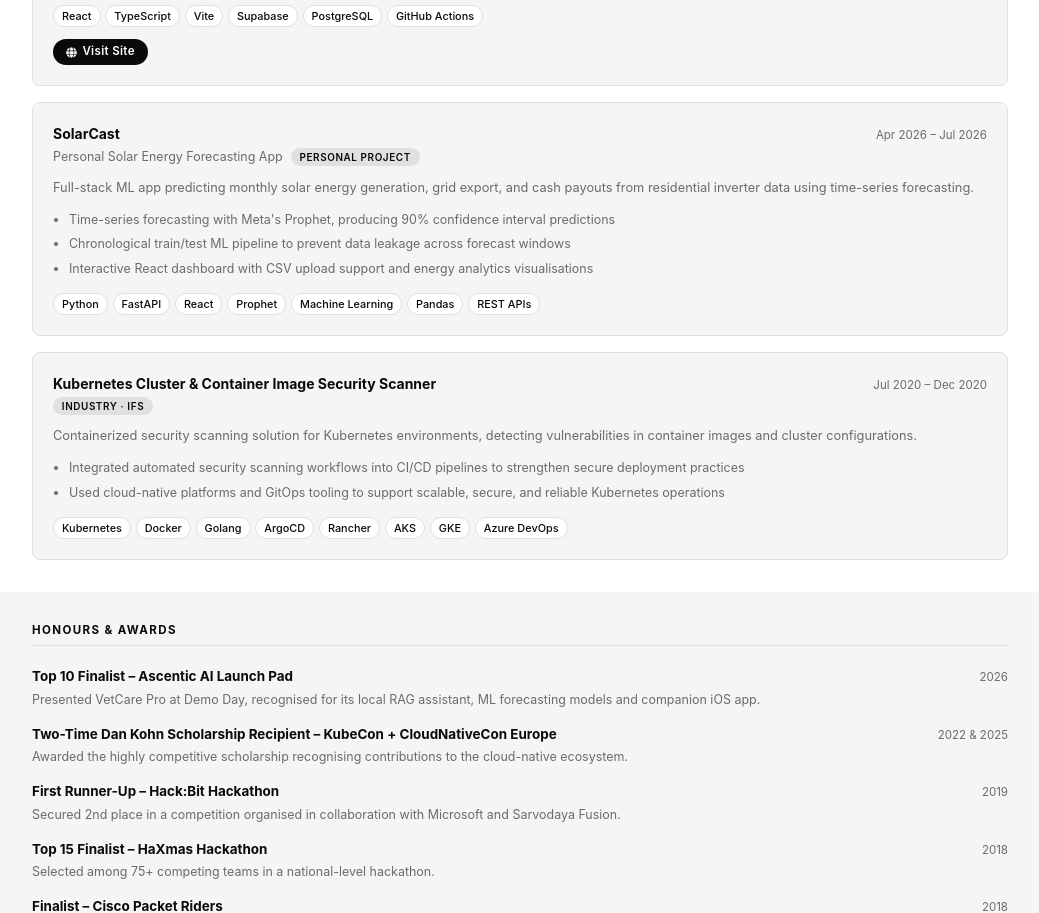
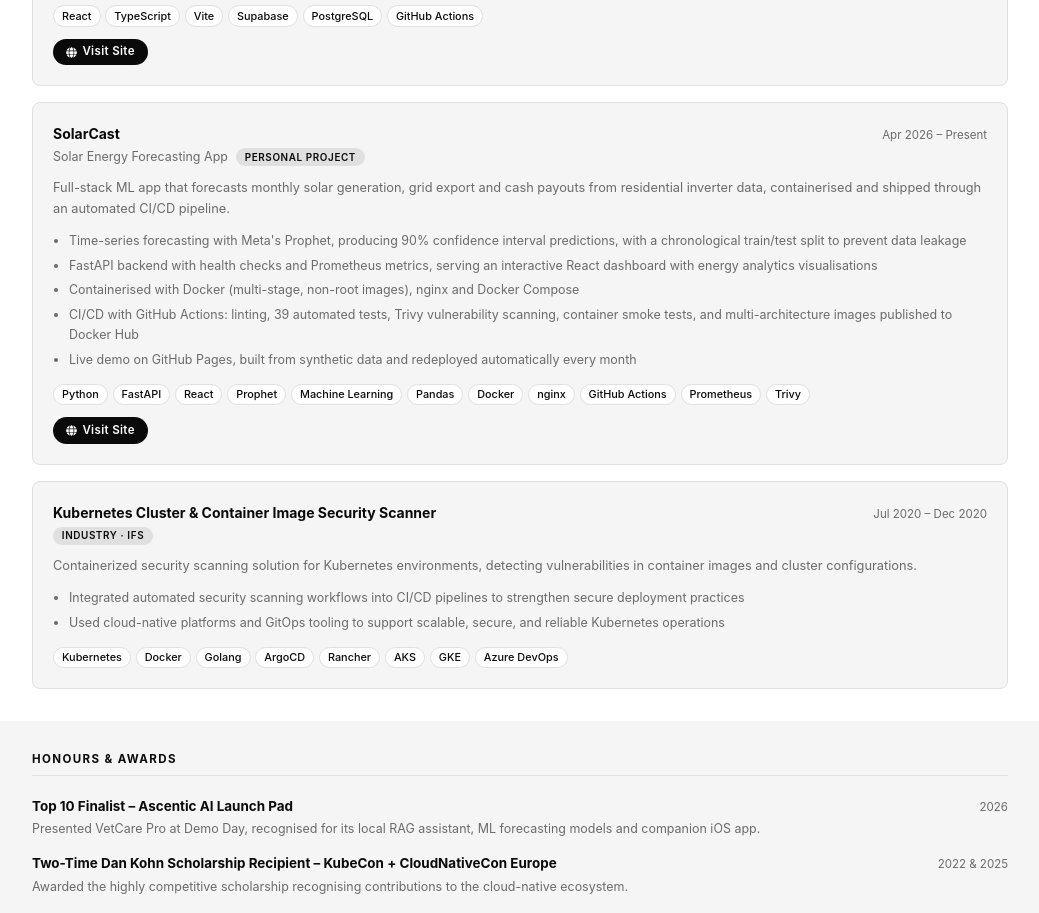
Before and after one commit to kalharatennakoon/kalharatennakoon.github.io, a React (Vite) app: page / in a window 1280 px wide. Shown: the part 2040-2953 px from the top of the page, without its empty margins (120-1159 px from the left). Built offline with nearby package versions, Linux system fonts and the light colour scheme.

Commit message:
feat: update 'SolarCast' project details with enhanced summary, highlights, and technologies

```diff
--- a/src/components/Projects.tsx
+++ b/src/components/Projects.tsx
@@ -74,15 +74,18 @@ const projects: Project[] = [
   },
   {
     title: 'SolarCast',
-    subtitle: 'Personal Solar Energy Forecasting App',
-    summary: 'Full-stack ML app predicting monthly solar energy generation, grid export, and cash payouts from residential inverter data using time-series forecasting.',
+    subtitle: 'Solar Energy Forecasting App',
+    summary: 'Full-stack ML app that forecasts monthly solar generation, grid export and cash payouts from residential inverter data, containerised and shipped through an automated CI/CD pipeline.',
     highlights: [
-      'Time-series forecasting with Meta\'s Prophet, producing 90% confidence interval predictions',
-      'Chronological train/test ML pipeline to prevent data leakage across forecast windows',
-      'Interactive React dashboard with CSV upload support and energy analytics visualisations',
+      'Time-series forecasting with Meta\'s Prophet, producing 90% confidence interval predictions, with a chronological train/test split to prevent data leakage',
+      'FastAPI backend with health checks and Prometheus metrics, serving an interactive React dashboard with energy analytics visualisations',
+      'Containerised with Docker (multi-stage, non-root images), nginx and Docker Compose',
+      'CI/CD with GitHub Actions: linting, 39 automated tests, Trivy vulnerability scanning, container smoke tests, and multi-architecture images published to Docker Hub',
+      'Live demo on GitHub Pages, built from synthetic data and redeployed automatically every month',
     ],
-    technologies: ['Python', 'FastAPI', 'React', 'Prophet', 'Machine Learning', 'Pandas', 'REST APIs'],
-    date: 'Apr 2026 – Jul 2026',
+    technologies: ['Python', 'FastAPI', 'React', 'Prophet', 'Machine Learning', 'Pandas', 'Docker', 'nginx', 'GitHub Actions', 'Prometheus', 'Trivy'],
+    website: 'https://kalharatennakoon.github.io/solarcast/',
+    date: 'Apr 2026 – Present',
     tag: 'Personal Project',
   },
   {
```
